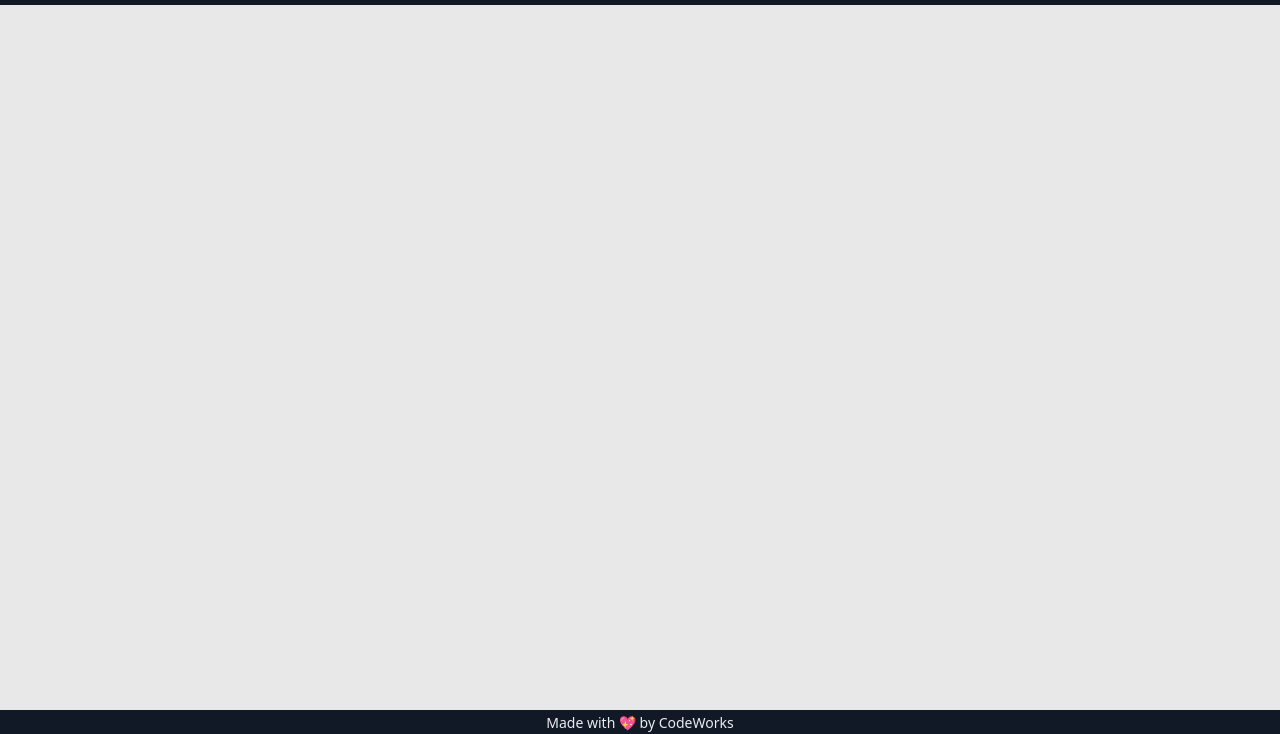
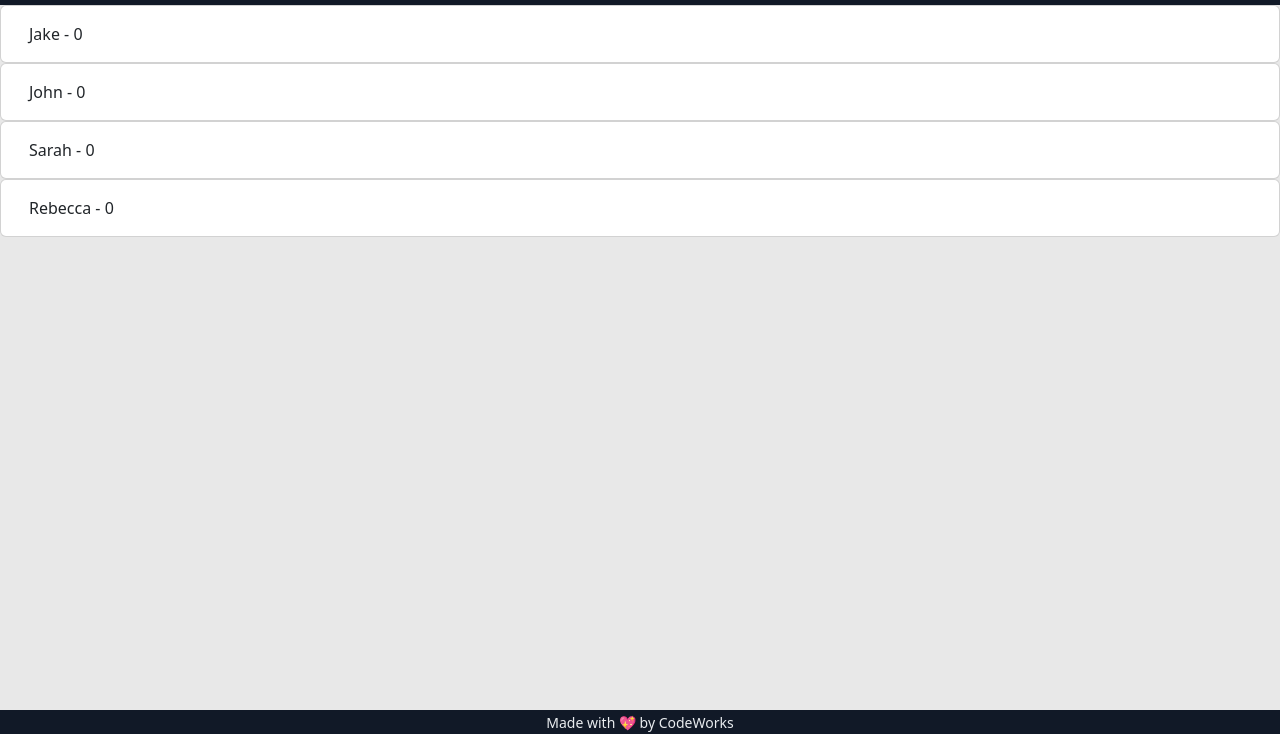
Before and after one commit to Jeromeo2077/day11-gamenight, a website with bundled scripts: page index.html in a window 1280 px wide. Shown: the part 66-800 px from the top of the page. Built offline with nearby package versions, Linux system fonts and the light colour scheme; a script that the page names is missing.

Commit message:
Player list renders to the HTML page

```diff
--- a/app/AppState.js
+++ b/app/AppState.js
@@ -7,7 +7,13 @@ class ObservableAppState extends EventEmitter {
   /**@type {import('./models/Example.js').Example[]} */
   examples = []
 
-  players = [new Player("Jake")];
+  players = [
+
+    new Player("Jake"),
+    new Player("John"),
+    new Player("Sarah"),
+    new Player("Rebecca"),
+  ]
 }
 
 export const AppState = createObservableProxy(new ObservableAppState())
--- a/app/controllers/PlayersController.js
+++ b/app/controllers/PlayersController.js
@@ -5,4 +5,14 @@ export class PlayersController {
     console.log('PlayerController Loaded');
     console.log(AppState.players);
   }
+
+
+  drawPlayers() {
+    const players = AppState.players
+    let playerContent = ''
+    players.forEach(player => playerContent += player.PlayerTemplateCard)
+
+    const playerCardsElem = document.getElementById('playercard')
+    playerCardsElem.innerHTML = playerContent
+  }
 }
--- a/app/models/player.js
+++ b/app/models/player.js
@@ -6,4 +6,15 @@ export class Player {
     // Their score is defaulted to start at 0
     this.score = 0;
   }
+
+  // Player template
+  get PlayerTemplateCard() {
+    return /*html*/`
+      <div class="card">
+          <div class="card-body">
+              ${this.name} - ${this.score}
+          </div>
+      </div>`
+  }
+
 }
--- a/index.html
+++ b/index.html
@@ -15,7 +15,7 @@
   <title>game_night</title>
 </head>
 
-<body>
+<body onload="app.PlayersController.drawPlayers()">
   <!-- SECTION -->
   <header>
     <nav class="navbar navbar-dark navbar-expand bg-dark text-light px-2">
@@ -39,8 +39,15 @@
   </header>
 
   <!-- SECTION -->
-  <main>
-      <!-- <section id="router-view"></section> -->
+  <main class="container-fluid">
+    <section id="playercard" class="row">
+      <section class="col-12">
+
+      </section>
+    </section>
+
+
+
   </main>
 
   <!-- SECTION -->
```
